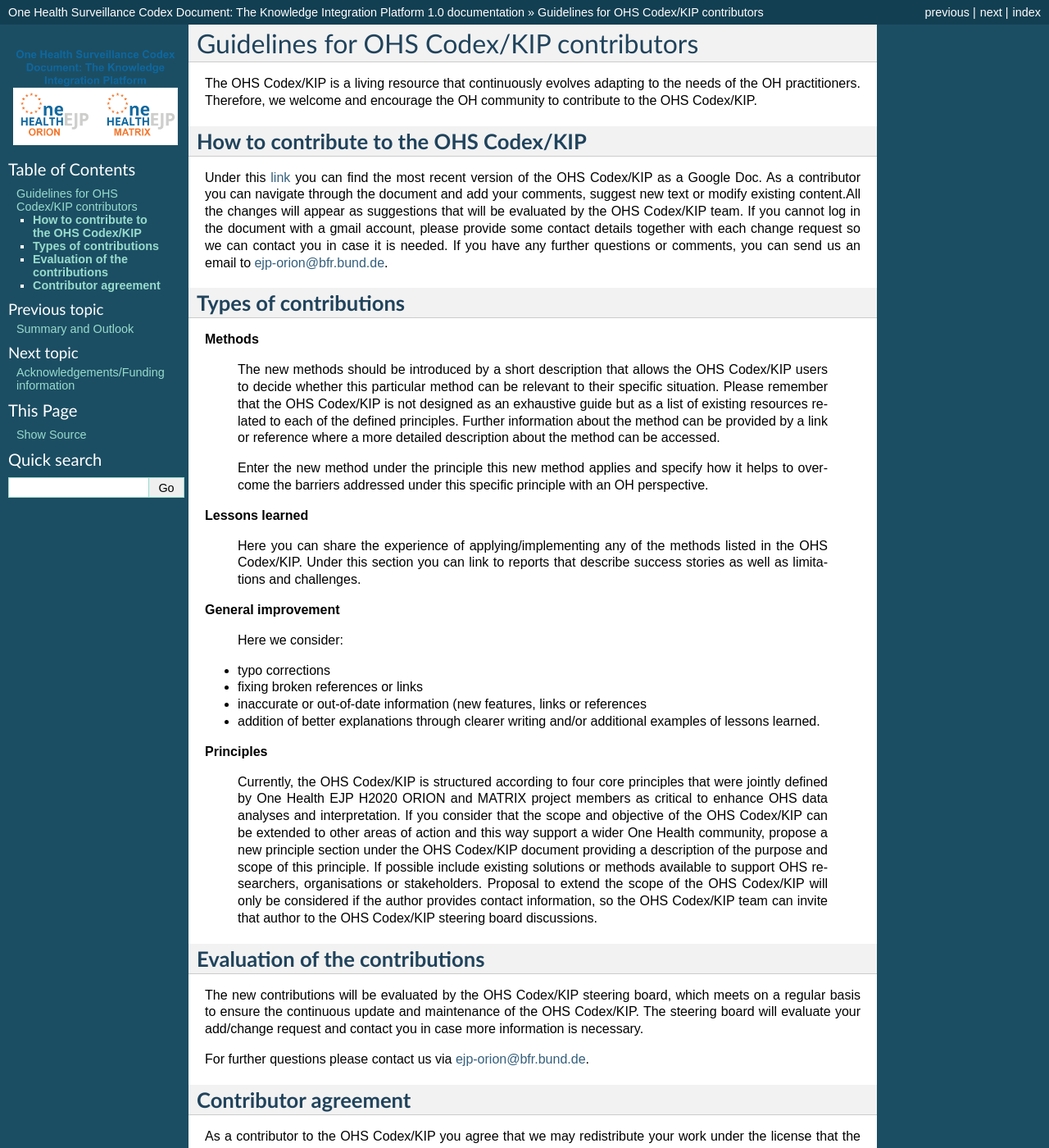
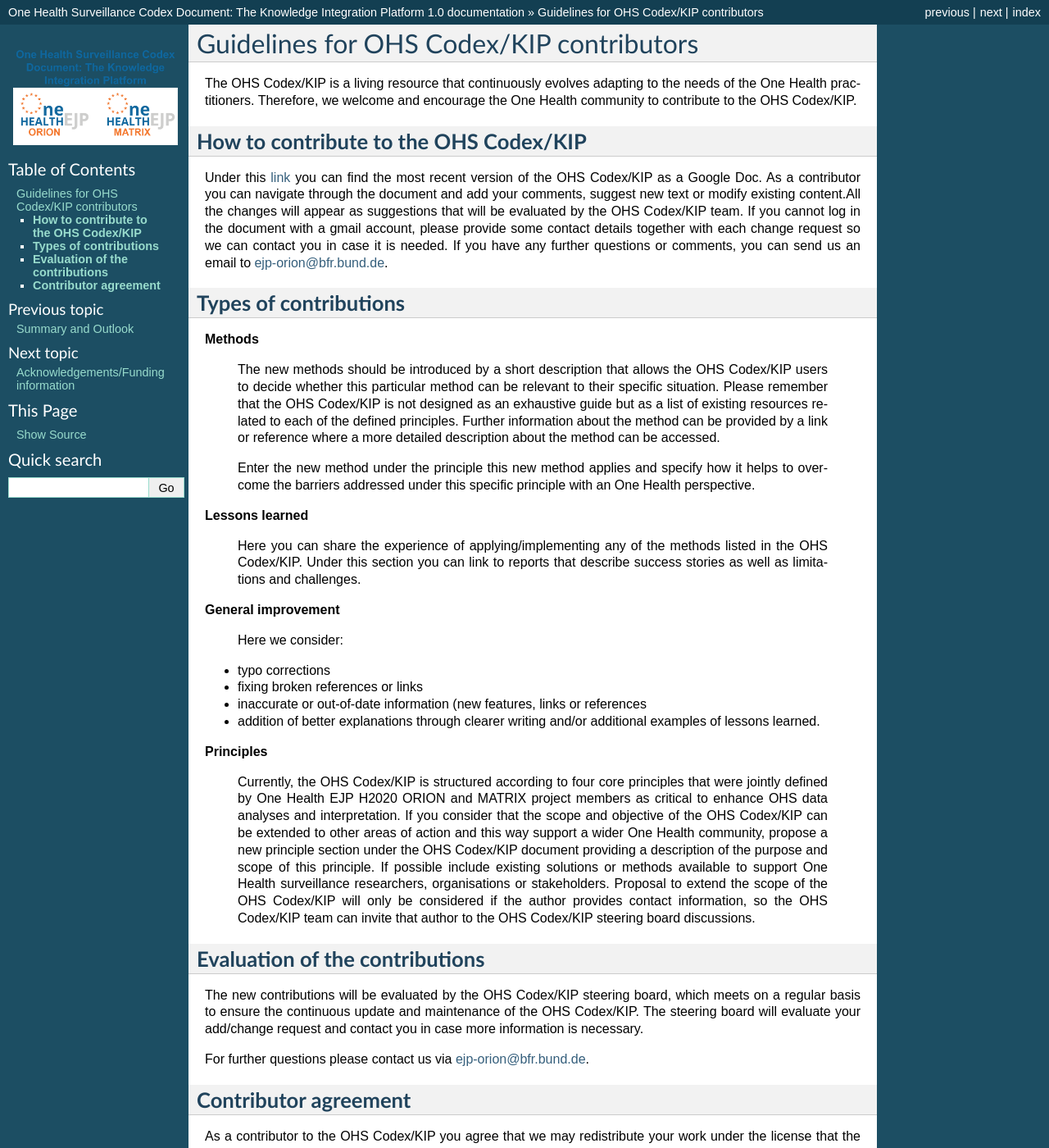
Before and after one commit to EJP-ORION/OH-Surveillance-Codex, a Sphinx documentation site: the page built from docs/6a-guidelines-contributors.rst, in a window 1280 px wide and 1400 px high. Shown: the whole window at 82% size. Built offline with Sphinx 7.4.7, drawn with Linux system fonts in a browser that asks for light colours.

Commit message:
Text changes

```diff
--- a/docs/6a-guidelines-contributors.rst
+++ b/docs/6a-guidelines-contributors.rst
@@ -2,8 +2,8 @@ Guidelines for OHS Codex/KIP contributors
 =====================================
 
 The OHS Codex/KIP is a living resource that continuously evolves adapting to
-the needs of the OH practitioners. Therefore, we welcome and encourage
-the OH community to contribute to the OHS Codex/KIP.
+the needs of the One Health practitioners. Therefore, we welcome and encourage
+the One Health community to contribute to the OHS Codex/KIP.
 
 **How to contribute to the OHS Codex/KIP**
 ------------------------------------
@@ -33,7 +33,7 @@ send us an email to ejp-orion@bfr.bund.de.
 
    Enter the new method under the principle this new method applies and
    specify how it helps to overcome the barriers addressed under this
-   specific principle with an OH perspective.
+   specific principle with an One Health perspective.
 
 **Lessons learned**
 
@@ -65,8 +65,8 @@ send us an email to ejp-orion@bfr.bund.de.
    way support a wider One Health community, propose a new principle
    section under the OHS Codex/KIP document providing a description
    of the purpose and scope of this principle. If possible include
-   existing solutions or methods available to support OHS researchers,
-   organisations or stakeholders. Proposal to extend the scope of the
+   existing solutions or methods available to support One Health surveillance
+   researchers, organisations or stakeholders. Proposal to extend the scope of the
    OHS Codex/KIP will only be considered if the author provides contact
    information, so the OHS Codex/KIP team can invite that author
    to the OHS Codex/KIP steering board discussions.
```
